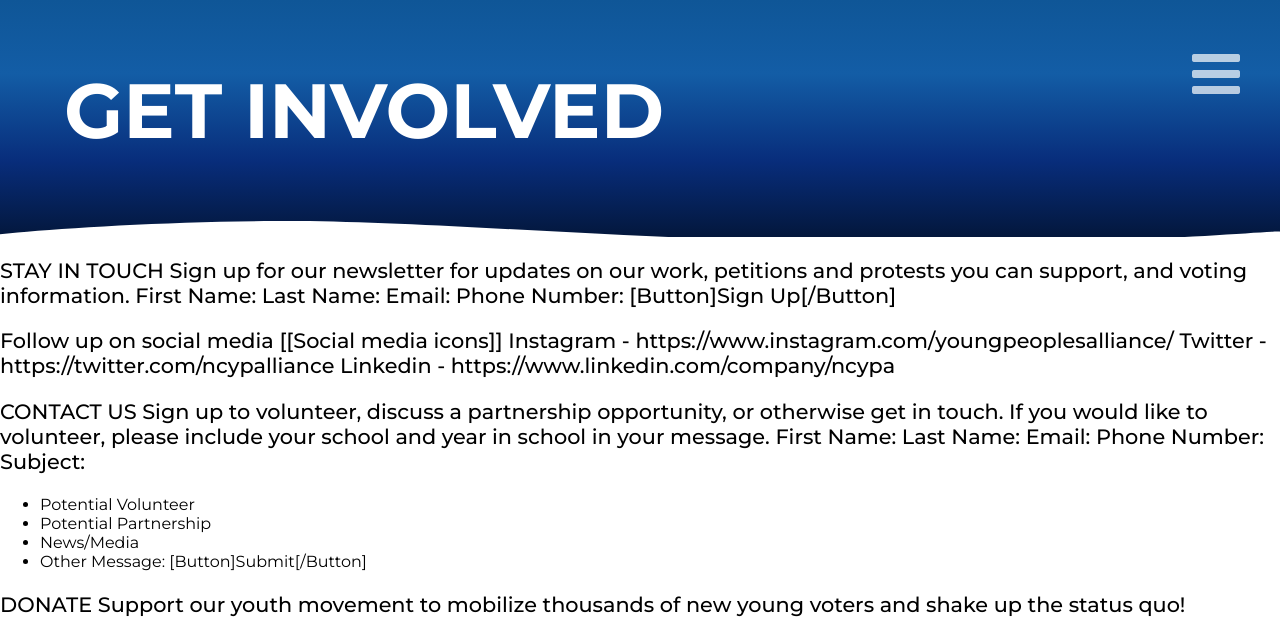
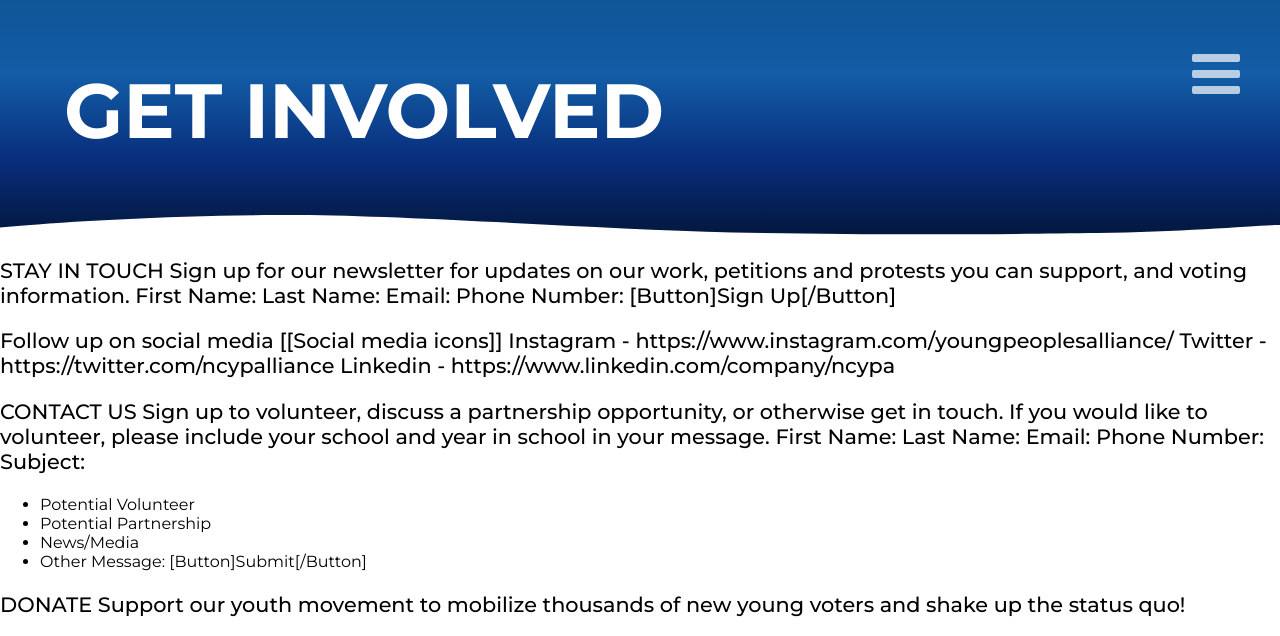
Before and after one commit to JacksonMeade/ncypa, a Jekyll site: the page built from _posts/2022-07-08-get-involved.md, in a window 1280 px wide. Shown: the top 636 px of the page. Built offline with Jekyll 4.4.1, drawn with Linux system fonts in a browser that asks for light colours; nearby versions of some CDN libraries; a script that is not in the unit is left out; grey boxes are pictures that could not be loaded.

Commit message:
fix small border bottom bug

```diff
--- a/assets/css/theme.css
+++ b/assets/css/theme.css
@@ -155,6 +155,10 @@ img {
     bottom: -0.5rem;
 }
 
+.minitron .border {
+    bottom: -0.1rem;
+}
+
 .jumbotron .feature img {
     position: relative;
     max-height: 400px;
```
